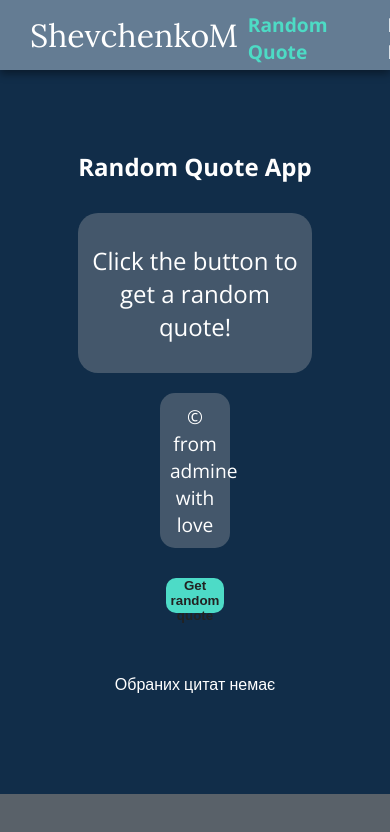
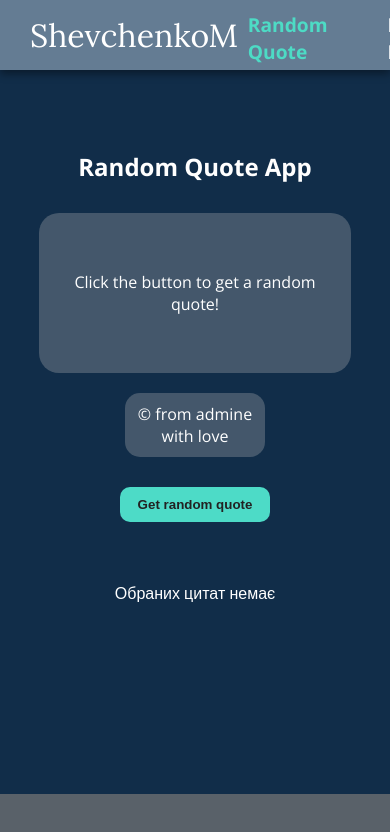
Before and after one commit to MykhailoShevchenko12/portfolio-project, a React (Create React App) app: page /random-quotes in a window 390 px wide. Shown: the top 832 px of the page. Built offline with nearby package versions, Linux system fonts and the light colour scheme.

Commit message:
Setting RandomQuote component adaptivity

```diff
--- a/src/pages/RandomQuote/RandomQuote.css
+++ b/src/pages/RandomQuote/RandomQuote.css
@@ -5,7 +5,7 @@
 
 .quote {
   width: 60%;
-  font-size: 1.2rem;
+  font-size: 1.5rem;
   justify-items: center;
 }
 
@@ -22,13 +22,13 @@
   height: 160px;
   align-content: center;
   border-radius: 20px;
-  font-size: 1.5rem;
 }
 
 .quote-author {
-  width: 30%;
+  width: 20%;
   margin-top: 20px;
   border-radius: 15px;
+  font-size: 1rem;
 }
 
 .quote-buttons {
@@ -100,3 +100,52 @@
 .favorite-quote-author {
   text-align: center;
 }
+
+@media (max-width: 1280px) {
+  .quote {
+    font-size: 1rem;
+  }
+  .quote-author {
+    width: 25%;
+  }
+  .quote-buttons {
+    width: 20%;
+  }
+}
+
+@media (max-width: 1024px) {
+  .quote-author {
+    width: 30%;
+  }
+  .quote-buttons {
+    width: 25%;
+  }
+  .quote-favorites {
+    flex-direction: column;
+  }
+  .favorite-quote {
+    width: 90%;
+    margin: 10px 0;
+  }
+}
+
+@media (max-width: 768px) {
+  .quote {
+    width: 80%;
+  }
+  .quote-author {
+    width: 35%;
+  }
+  .quote-buttons {
+    width: 40%;
+  }
+}
+
+@media (max-width: 480px) {
+  .quote-author {
+    width: 45%;
+  }
+  .quote-buttons {
+    width: 60%;
+  }
+}
```
